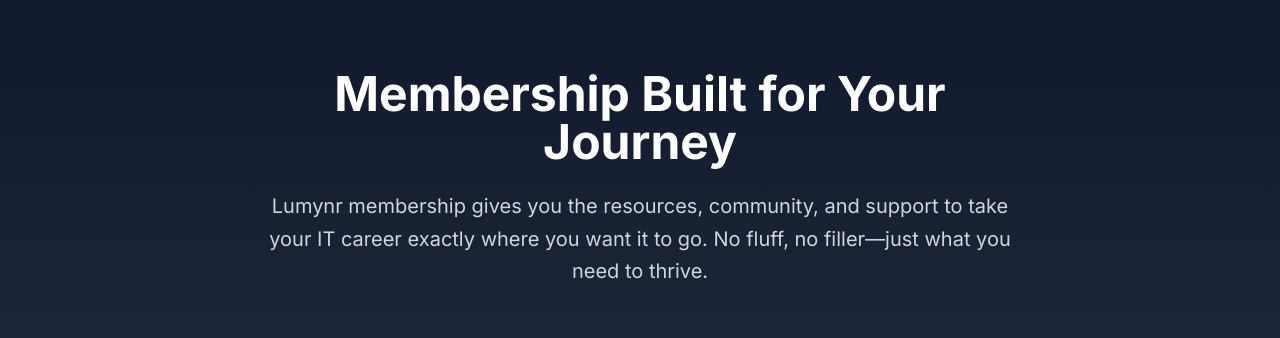
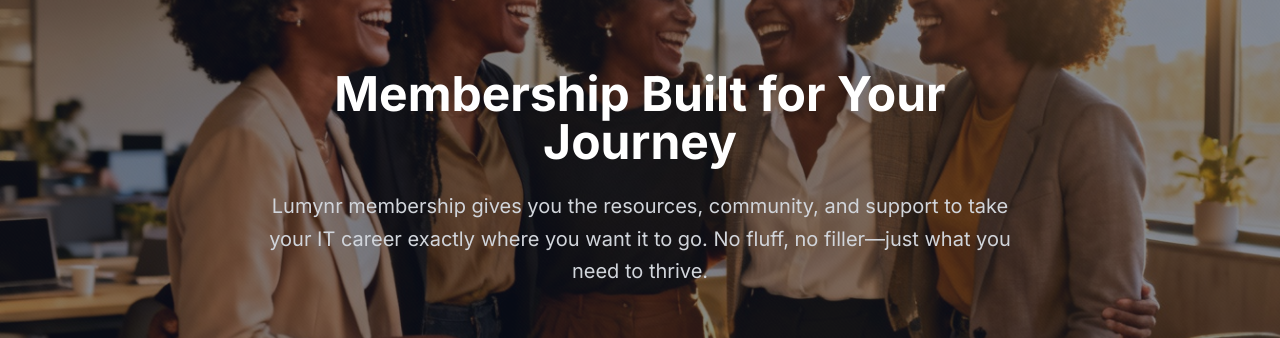
Before and after one commit to phousecos/lumynr, a Next.js app: page /membership in a window 1280 px wide. Shown: the part 154-492 px from the top of the page. Built offline with nearby package versions, Linux system fonts and the light colour scheme; no server answers.

Commit message:
Add hero background image to membership page
Add membership-hero.png as a background image for the hero section
with a 50% opacity dark overlay to maintain text readability while
still showcasing the image.

```diff
--- a/src/app/membership/page.tsx
+++ b/src/app/membership/page.tsx
@@ -161,8 +161,15 @@ function MembershipContent() {
   return (
     <div className="bg-navy-900 min-h-screen pt-20">
       {/* Hero Section */}
-      <section className="section-padding bg-gradient-to-b from-navy-900 to-navy-800">
-        <div className="container-custom">
+      <section className="section-padding relative overflow-hidden">
+        {/* Background Image */}
+        <div
+          className="absolute inset-0 bg-cover bg-center bg-no-repeat"
+          style={{ backgroundImage: 'url(/images/membership-hero.png)' }}
+        />
+        {/* Dark Overlay - 50% opacity for text readability while showing image */}
+        <div className="absolute inset-0 bg-navy-900/50" />
+        <div className="container-custom relative z-10">
           <div className="max-w-3xl mx-auto text-center">
             <h1 className="text-4xl md:text-5xl font-bold text-white mb-6">
               Membership Built for Your Journey
```
